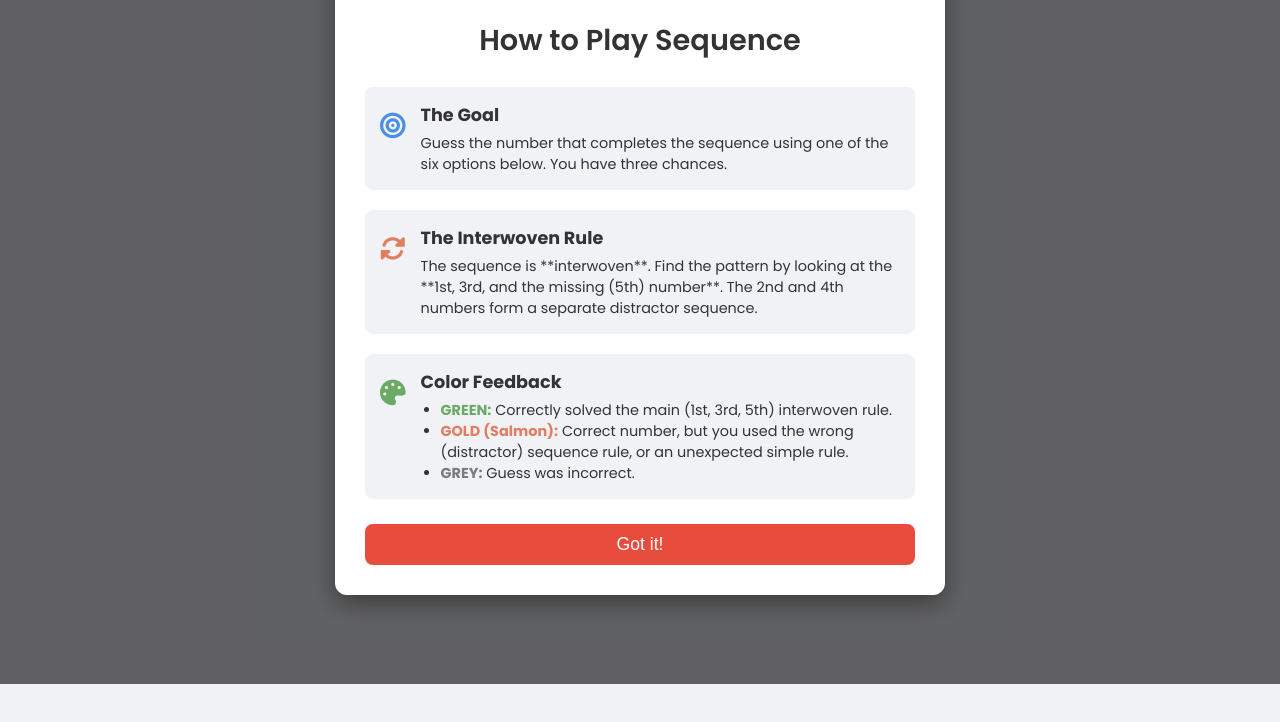
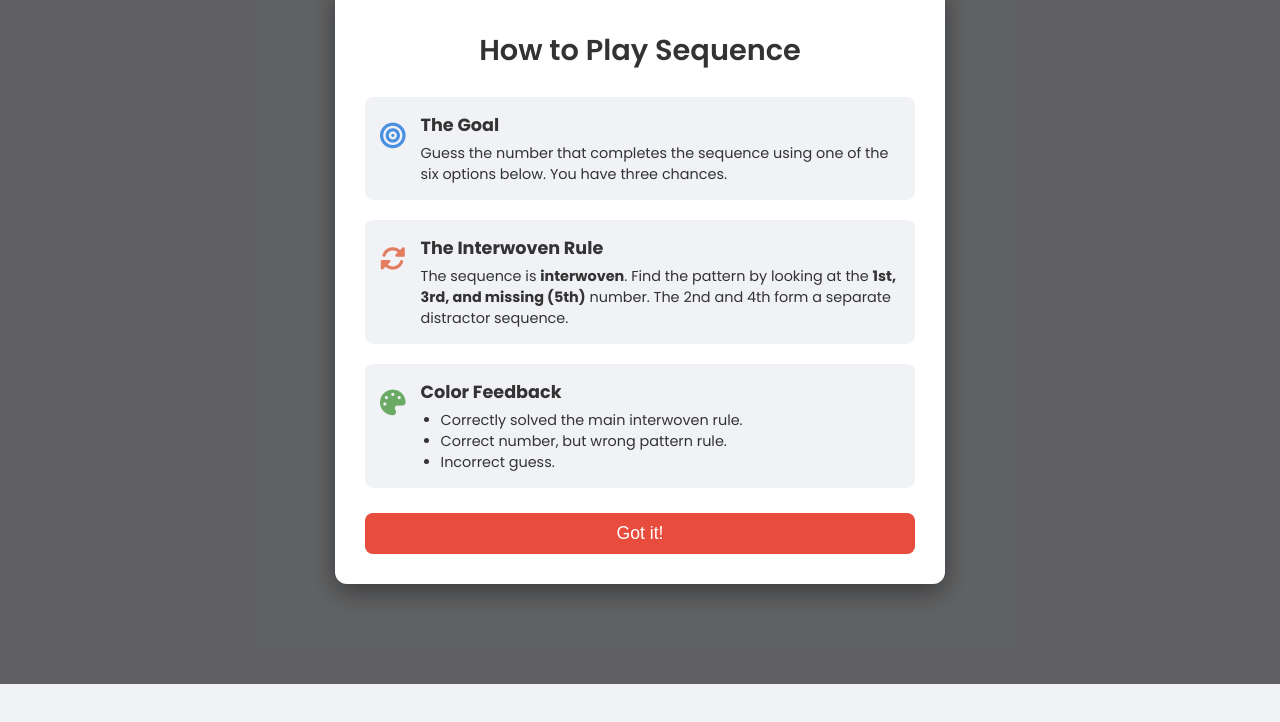
Before and after one commit to pemdazzle/the-sequence-game, a plain HTML site: page index.html in a window 1280 px wide. Shown: the part 116-838 px from the top of the page. Drawn offline with Linux system fonts and the light colour scheme.

Commit message:
ChatGPT Clean Up 1008

```diff
--- a/index.html
+++ b/index.html
@@ -1,33 +1,46 @@
 <!DOCTYPE html>
 <html lang="en">
 <head>
-    <meta charset="UTF-8">
-    <meta name="viewport" content="width=device-width, initial-scale=1.0">
-    <link href="https://fonts.googleapis.com/css2?family=Poppins:wght@400;600;700&display=swap" rel="stylesheet">
+  <meta charset="UTF-8" />
+  <meta name="viewport" content="width=device-width, initial-scale=1.0" />
+  <meta name="theme-color" content="#f0f2f5" />
   <title>Sequence</title>
-    <link rel="stylesheet" href="style.css">
+  <link
+    href="https://fonts.googleapis.com/css2?family=Poppins:wght@400;600;700&display=swap"
+    rel="stylesheet"
+  />
+  <link
+    rel="stylesheet"
+    href="https://cdnjs.cloudflare.com/ajax/libs/font-awesome/6.0.0-beta3/css/all.min.css"
+  />
+  <link rel="stylesheet" href="style.css" />
+</head>
 
-    <link rel="stylesheet" href="https://cdnjs.cloudflare.com/ajax/libs/font-awesome/6.0.0-beta3/css/all.min.css">
-</head>
 <body>
-
   <header id="global-header">
-        <h1>Sequence</h1> <p id="tagline">Unravel the pattern.</p>
+    <h1>Sequence</h1>
+    <p id="tagline">Unravel the pattern.</p>
   </header>
 
-    <div id="icon-bar">
-        <span class="icon" id="archive-icon" title="Archivist/Past Games"><i class="fas fa-folder"></i></span>
-        <span class="icon" id="rules-icon" title="Rules and Tutorial"><i class="fas fa-question-circle"></i></span>
-        <span class="icon" id="stats-icon" title="Win History"><i class="fas fa-chart-bar"></i></span>
-        <span class="icon" id="settings-icon" title="Settings"><i class="fas fa-cog"></i></span>
-    </div>
+  <nav id="icon-bar" aria-label="Main menu">
+    <button class="icon" id="archive-icon" title="Archivist / Past Games" aria-label="Archivist">
+      <i class="fas fa-folder"></i>
+    </button>
+    <button class="icon" id="rules-icon" title="Rules & Tutorial" aria-label="Rules">
+      <i class="fas fa-question-circle"></i>
+    </button>
+    <button class="icon" id="stats-icon" title="Win History" aria-label="Statistics">
+      <i class="fas fa-chart-bar"></i>
+    </button>
+    <button class="icon" id="settings-icon" title="Settings" aria-label="Settings">
+      <i class="fas fa-cog"></i>
+    </button>
+  </nav>
 
-    <div id="game-container">
+  <main id="game-container">
+    <div id="chance-indicators"></div>
 
-        <div id="chance-indicators">
-            </div>
-
-        <div id="sequence-box" class="floating-box">
+    <section id="sequence-box" class="floating-box" aria-label="Sequence Display">
       <div id="sequence-display" class="sequence">
         <div class="tile">0</div>
         <div class="tile">0</div>
@@ -35,21 +48,25 @@
         <div class="tile">0</div>
         <div id="guess-target" class="tile guess-target">?</div>
       </div>
+    </section>
+
+    <h2>Options</h2>
+    <div id="options-pool" class="options"></div>
+
+    <div id="action-area">
+      <button id="hint-icon" class="icon action-icon" title="Get a Hint" aria-label="Hint">
+        <i class="fas fa-magic"></i>
+      </button>
+      <button id="give-up-icon" class="icon action-icon flag" title="Give Up" aria-label="Give Up">
+        <i class="fas fa-flag"></i>
+      </button>
     </div>
 
-        <h2>Options</h2>
-        <div id="options-pool" class="options">
-            </div>
+    <p id="message" role="alert"></p>
+  </main>
 
-        <div id="action-area">
-             <span id="hint-icon" class="icon action-icon" title="Get a Hint"><i class="fas fa-magic"></i></span>
-            <span id="give-up-icon" class="icon action-icon flag" title="Give Up"><i class="fas fa-flag"></i></span>
-        </div>
-
-        <p id="message"></p>
-    </div>
-
-    <div id="tutorial-modal" class="modal">
+  <!-- Tutorial Modal -->
+  <div id="tutorial-modal" class="modal" role="dialog" aria-modal="true">
     <div class="modal-content help-panel">
       <h2>How to Play Sequence</h2>
 
@@ -57,7 +74,10 @@
         <span class="help-icon"><i class="fas fa-bullseye"></i></span>
         <div class="help-text">
           <h3>The Goal</h3>
-                    <p>Guess the number that completes the sequence using one of the six options below. You have three chances.</p>
+          <p>
+            Guess the number that completes the sequence using one of the six options below.
+            You have three chances.
+          </p>
         </div>
       </div>
 
@@ -65,7 +85,11 @@
         <span class="help-icon salmon"><i class="fas fa-sync-alt"></i></span>
         <div class="help-text">
           <h3>The Interwoven Rule</h3>
-                    <p>The sequence is **interwoven**. Find the pattern by looking at the **1st, 3rd, and the missing (5th) number**. The 2nd and 4th numbers form a separate distractor sequence.</p>
+          <p>
+            The sequence is <strong>interwoven</strong>. Find the pattern by looking at the
+            <strong>1st, 3rd, and missing (5th)</strong> number.
+            The 2nd and 4th form a separate distractor sequence.
+          </p>
         </div>
       </div>
 
@@ -74,9 +98,9 @@
         <div class="help-text">
           <h3>Color Feedback</h3>
           <ul>
-                        <li><span style="color: #6aaa64; font-weight: bold;">GREEN:</span> Correctly solved the main (1st, 3rd, 5th) interwoven rule.</li>
-                        <li><span style="color: #e27d60; font-weight: bold;">GOLD (Salmon):</span> Correct number, but you used the wrong (distractor) sequence rule, or an unexpected simple rule.</li>
-                        <li><span style="color: #787c7e; font-weight: bold;">GREY:</span> Guess was incorrect.</li>
+            <li><span class="color-swatch green"></span> Correctly solved the main interwoven rule.</li>
+            <li><span class="color-swatch gold"></span> Correct number, but wrong pattern rule.</li>
+            <li><span class="color-swatch grey"></span> Incorrect guess.</li>
           </ul>
         </div>
       </div>
@@ -84,6 +108,7 @@
       <button id="tutorial-next-button" class="got-it-button">Got it!</button>
     </div>
   </div>
+
   <script src="script.js"></script>
 </body>
 </html>
```
Lines whose indentation alone changed are shown as unchanged.
